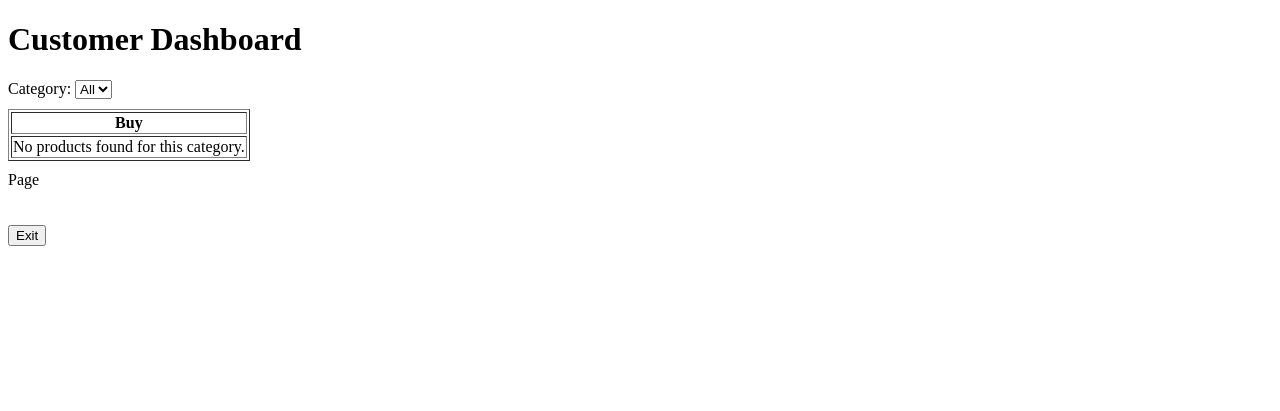
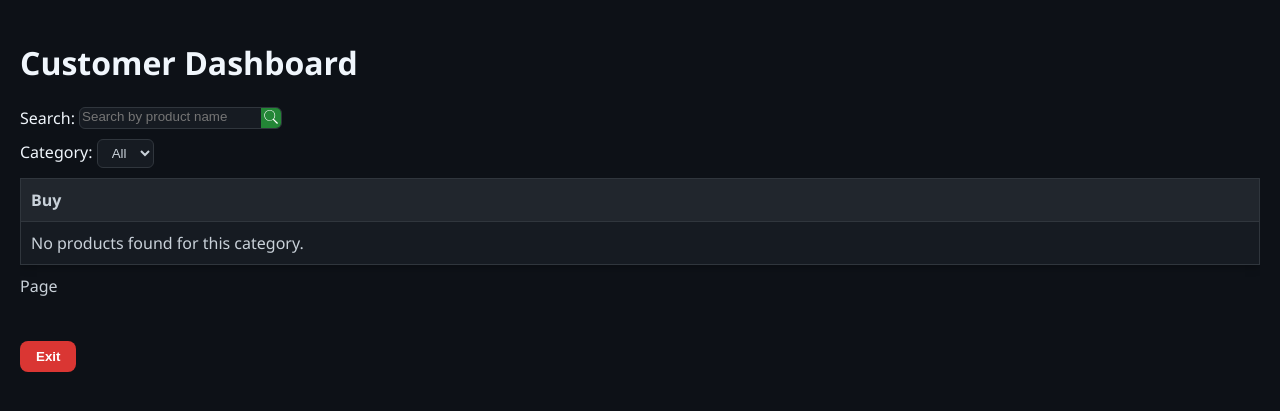
Before and after one commit to jemirinjnr/Real_Time_Sales_Dashboard-with-Flask, a Flask app: template project/templates/dashboard_customer.html in a window 1280 px wide. Shown: the top 411 px of the page. Run offline with Flask 3, Linux system fonts and the light colour scheme; the template is opened without the code that fills it, so the values that code supplies are empty; some libraries are stand-ins or nearby versions.

Commit message:
Recent Updates

```diff
--- a/project/app.py
+++ b/project/app.py
@@ -68,18 +68,23 @@ def index():
 def dashboard(role):
     if role not in ["admin", "customer"]:
         return "Invalid role.", 404
-
     page = int(request.args.get('page', 1))
     per_page = 10
     raw_category = request.args.get('category', '').strip()
     category = re.sub(r'[^a-zA-Z& ]+', '', raw_category)
+    search_query = request.args.get('search', '').strip().lower()
 
-    df = load_products()
+    full_df = load_products()
+    categories = full_df['category'].unique().tolist() if 'category' in full_df.columns else []
+
+    df = full_df.copy()
 
     if category and 'category' in df.columns:
         df = df[df['category'].astype(str).str.strip().str.lower() == category.lower()]
 
-    categories = df['category'].unique().tolist() if 'category' in df.columns else []
+    if search_query:
+        df = df[df['name'].astype(str).str.lower().str.contains(search_query)]
+
     total = len(df)
     start = (page - 1) * per_page
     end = start + per_page
@@ -96,19 +101,28 @@ def dashboard(role):
         total=total,
         per_page=per_page,
         categories=categories,
-        selected_category=category
+        selected_category=category,
+        search_query=search_query
     )
 
 @app.route('/dashboard/admin/table')
 def dashboard_admin_table():
     page = int(request.args.get('page', 1))
     per_page = 10
+
     raw_category = request.args.get('category', '').strip()
     category = re.sub(r'[^a-zA-Z& ]+', '', raw_category)
+    search_query = request.args.get('search', '').strip().lower()
 
     df = load_products()
+
+    # Filter by category
     if category and 'category' in df.columns:
         df = df[df['category'].astype(str).str.strip().str.lower() == category.lower()]
+
+    # Filter by search
+    if search_query:
+        df = df[df['name'].astype(str).str.lower().str.contains(search_query)]
 
     total = len(df)
     start = (page - 1) * per_page
@@ -128,16 +142,25 @@ def dashboard_admin_table():
         selected_category=category
     )
 
+
 @app.route('/dashboard/customer/table')
 def dashboard_customer_table():
     page = int(request.args.get('page', 1))
     per_page = 10
+
     raw_category = request.args.get('category', '').strip()
     category = re.sub(r'[^a-zA-Z& ]+', '', raw_category)
+    search_query = request.args.get('search', '').strip().lower()
 
     df = load_products()
+
+    # Filter by category
     if category and 'category' in df.columns:
         df = df[df['category'].astype(str).str.strip().str.lower() == category.lower()]
+
+    # Filter by search
+    if search_query:
+        df = df[df['name'].astype(str).str.lower().str.contains(search_query)]
 
     total = len(df)
     start = (page - 1) * per_page
@@ -220,16 +243,33 @@ def handle_connect():
 def plot_sales():
     df = load_products()
     try:
-        fig, ax = plt.subplots(figsize=(20, 6))
-        ax.bar(df['name'][:10], df['sold'][:10], color='skyblue')
-        ax.set_ylabel('Units Sold', fontsize=18)
-        ax.set_xlabel('Product Name', fontsize=18)
-        ax.set_title('Sales per Product (Top 10)', fontsize=22)
-        ax.tick_params(axis='x', labelrotation=30, labelsize=14)
-        ax.tick_params(axis='y', labelsize=14)
+        fig, ax = plt.subplots(figsize=(20, 6), facecolor='#202a39')
+        ax.set_facecolor("#202a39")  # Chart background
+
+        bars = ax.bar(df['name'][:10], df['sold'][:10], color='#2ea043')  # GitHub green
+
+        # Set title and labels
+        ax.set_title('Sales per Product (Top 10)', fontsize=22, color='#c9d1d9')
+        ax.set_ylabel('Units Sold', fontsize=18, color='#c9d1d9')
+        ax.set_xlabel('Product Name', fontsize=18, color='#c9d1d9')
+
+        # Ticks styling
+        ax.tick_params(axis='x', labelrotation=30, labelsize=14, colors='#c9d1d9')
+        ax.tick_params(axis='y', labelsize=14, colors='#c9d1d9')
+
+        # Axis lines
+        ax.spines['bottom'].set_color('#c9d1d9')
+        ax.spines['left'].set_color('#c9d1d9')
+        ax.spines['top'].set_color('#0d1117')
+        ax.spines['right'].set_color('#0d1117')
+
+        # Grid styling
+        ax.grid(True, color='#30363d', linestyle='--', linewidth=0.5, alpha=0.3)
+
+        # Tight layout & export
+        plt.tight_layout()
         buf = io.BytesIO()
-        plt.tight_layout()
-        plt.savefig(buf, format='png')
+        plt.savefig(buf, format='png', facecolor=fig.get_facecolor())  # Match background
         plt.close(fig)
         buf.seek(0)
         return send_file(buf, mimetype='image/png')
--- /dev/null
+++ b/project/static/styles.css
@@ -0,0 +1,146 @@
+/* Global Styles */
+body {
+    background-color: #0d1117;
+    color: #c9d1d9;
+    font-family: 'Segoe UI', Roboto, sans-serif;
+    margin: 0;
+    padding: 20px;
+}
+
+/* Headings */
+h1, h2, label {
+    color: #f0f6fc;
+}
+
+/* Dropdown Filter */
+form select {
+    background-color: #161b22;
+    color: #c9d1d9;
+    border: 1px solid #30363d;
+    padding: 5px 10px;
+    border-radius: 6px;
+}
+
+/* Table Container */
+#table-container {
+    width: 100%;
+    overflow-x: auto;
+}
+
+/* Tables */
+table {
+    width: 100%;
+    border-collapse: collapse;
+    background-color: #161b22;
+    box-shadow: 0 0 10px rgba(0,0,0,0.4);
+}
+
+th, td {
+    border: 1px solid #30363d;
+    padding: 10px;
+    text-align: left;
+}
+
+thead {
+    background-color: #21262d;
+}
+
+tbody tr:hover {
+    background-color: #2d333b;
+}
+
+/* Buttons */
+button {
+    background-color: #238636;
+    color: #ffffff;
+    border: none;
+    padding: 8px 16px;
+    border-radius: 8px;
+    cursor: pointer;
+    transition: background-color 0.3s ease, transform 0.2s ease;
+    font-weight: bold;
+}
+#search-button {
+    background-color: #238636;
+    color: #ffffff;
+    border: none;
+    padding: 0px 0px 0px 0px;
+    border-radius: 0px;
+    border-bottom-right-radius: 5px;
+    border-top-right-radius: 5px;
+    cursor: pointer;
+    transition: background-color 0.3s ease, transform 0.2s ease;
+    font-weight: bold;
+    height: 20px;
+    padding-left: 2px;
+    padding-right: 2px;
+}
+
+button:hover {
+    background-color: #2ea043;
+    transform: scale(1.05);
+}
+#search-container{
+    background-color: #161b22;
+    color: #c9d1d9;
+    border: 1px solid #30363d;
+    display: inline-block;
+    height: 20px;
+    border-radius: 6px;
+    position: relative;
+    top: 1px;
+}
+#search{
+border: none;
+    background-color: transparent;
+    color:#161b22;
+    min-width: 150px;
+    border-radius: 6px 0 0 6px;
+    color: #c9d1d9;
+    position: relative;
+    top: -4px;
+}
+#search:focus {
+    outline: none;
+    background-color: #161b22;
+    color: #c9d1d9;
+}
+button:disabled {
+    background-color: #6a737d;
+    cursor: not-allowed;
+}
+
+/* Pagination Links */
+#pagination-controls a {
+    color: #58a6ff;
+    text-decoration: none;
+    font-weight: bold;
+}
+
+#pagination-controls a:hover {
+    text-decoration: underline;
+}
+
+/* Chart Image */
+#sales-chart {
+    box-shadow: 0 0 15px rgba(0,0,0,0.5);
+    border-radius: 6px;
+}
+
+/* Exit Button */
+button[onclick*="exitDashboard"] {
+    background-color: #da3633;
+}
+
+button[onclick*="exitDashboard"]:hover {
+    background-color: #f85149;
+}
+
+/* Download Button */
+a button {
+    background-color: #8250df;
+}
+
+a button:hover {
+    background-color: #a371f7;
+}
--- a/project/templates/dashboard_customer.html
+++ b/project/templates/dashboard_customer.html
@@ -3,12 +3,18 @@
 <head>
     <meta charset="UTF-8">
     <title>Customer Dashboard</title>
+    <link rel="stylesheet" href="{{ url_for('static', filename='styles.css') }}">
     <script src="https://cdn.socket.io/4.7.5/socket.io.min.js"></script>
 </head>
 <body>
     <h1>Customer Dashboard</h1>
-
-    <!-- Category Filter -->
+    <form method="get" style="margin-bottom: 10px;">
+        <label for="search">Search:</label>
+        <span id="search-container"><input type="text" name="search" id="search" value="{{ search_query }}" placeholder="Search by product name"><button id="search-button" type="submit"><svg xmlns="http://www.w3.org/2000/svg" x="0px" y="0px" width="16" height="16" viewBox="0,0,256,256"
+style="fill:#FFFFFF;margin-top:1px;">
+<g fill="#ffffff" fill-rule="nonzero" stroke="none" stroke-width="100" stroke-linecap="butt" stroke-linejoin="miter" stroke-miterlimit="10" stroke-dasharray="" stroke-dashoffset="0" font-family="none" font-weight="900" font-size="none" text-anchor="none" style="mix-blend-mode: normal"><g transform="scale(5.12,5.12)"><path d="M21,3c-9.37891,0 -17,7.62109 -17,17c0,9.37891 7.62109,17 17,17c3.71094,0 7.14063,-1.19531 9.9375,-3.21875l13.15625,13.125l2.8125,-2.8125l-13,-13.03125c2.55469,-2.97656 4.09375,-6.83984 4.09375,-11.0625c0,-9.37891 -7.62109,-17 -17,-17zM21,5c8.29688,0 15,6.70313 15,15c0,8.29688 -6.70312,15 -15,15c-8.29687,0 -15,-6.70312 -15,-15c0,-8.29687 6.70313,-15 15,-15z"></path></g></g>
+</svg></button></span>
+    </form>
     <form method="get" style="margin-bottom: 10px;">
         <label for="category">Category:</label>
         <select name="category" id="category" onchange="this.form.submit()">
@@ -18,8 +24,6 @@
             {% endfor %}
         </select>
     </form>
-
-    <!-- Table and Pagination -->
     <div id="table-container">
         <table border="1">
             <thead>
@@ -34,8 +38,6 @@
                 {% include "table_customer.html" %}
             </tbody>
         </table>
-
-        <!-- Pagination Controls -->
         <div style="margin-top: 10px;" id="pagination-controls">
             Page {{ page }}
             {% set cleaned_category = selected_category | replace("&", "%26") | replace(" ", "%20") %}
@@ -49,7 +51,6 @@
     </div>
     <br><br>
     <button onclick="exitDashboard()">Exit</button>
-
     <script>
         function exitDashboard() {
             const confirmExit = confirm("Are you sure you want to exit?");
@@ -58,10 +59,7 @@
             }
         }
     </script>
-
     <script>
-        const socket = io();
-
         function buy(name) {
             fetch('/buy', {
                 method: 'POST',
@@ -79,16 +77,24 @@
             })
             .catch((err) => alert('Network error: ' + err.message));
         }
-
+        const socket = io();
         socket.on('update', () => {
             const params = new URLSearchParams(window.location.search);
             const page = params.get('page') || 1;
             const category = params.get('category') || '';
-            fetch(`/dashboard/customer/table?page=${page}&category=${encodeURIComponent(category)}`)
+            const searchInput = document.getElementById('search');
+            const search = searchInput?.value || '';
+
+            fetch(`/dashboard/customer/table?page=${page}&category=${encodeURIComponent(category)}&search=${encodeURIComponent(search)}`)
                 .then(res => res.text())
                 .then(html => {
                     document.getElementById('product-table').innerHTML = html;
+
+                    if (searchInput) searchInput.value = '';
                 });
+
+            const chart = document.getElementById('sales-chart');
+            if (chart) chart.src = '/plot/sales?' + new Date().getTime();
         });
     </script>
 </body>
```
Also changed, not shown: project/templates/dashboard_admin.html (+22 -23 lines), project/Grocery_Inventory_and_Sales_Dataset.csv.
